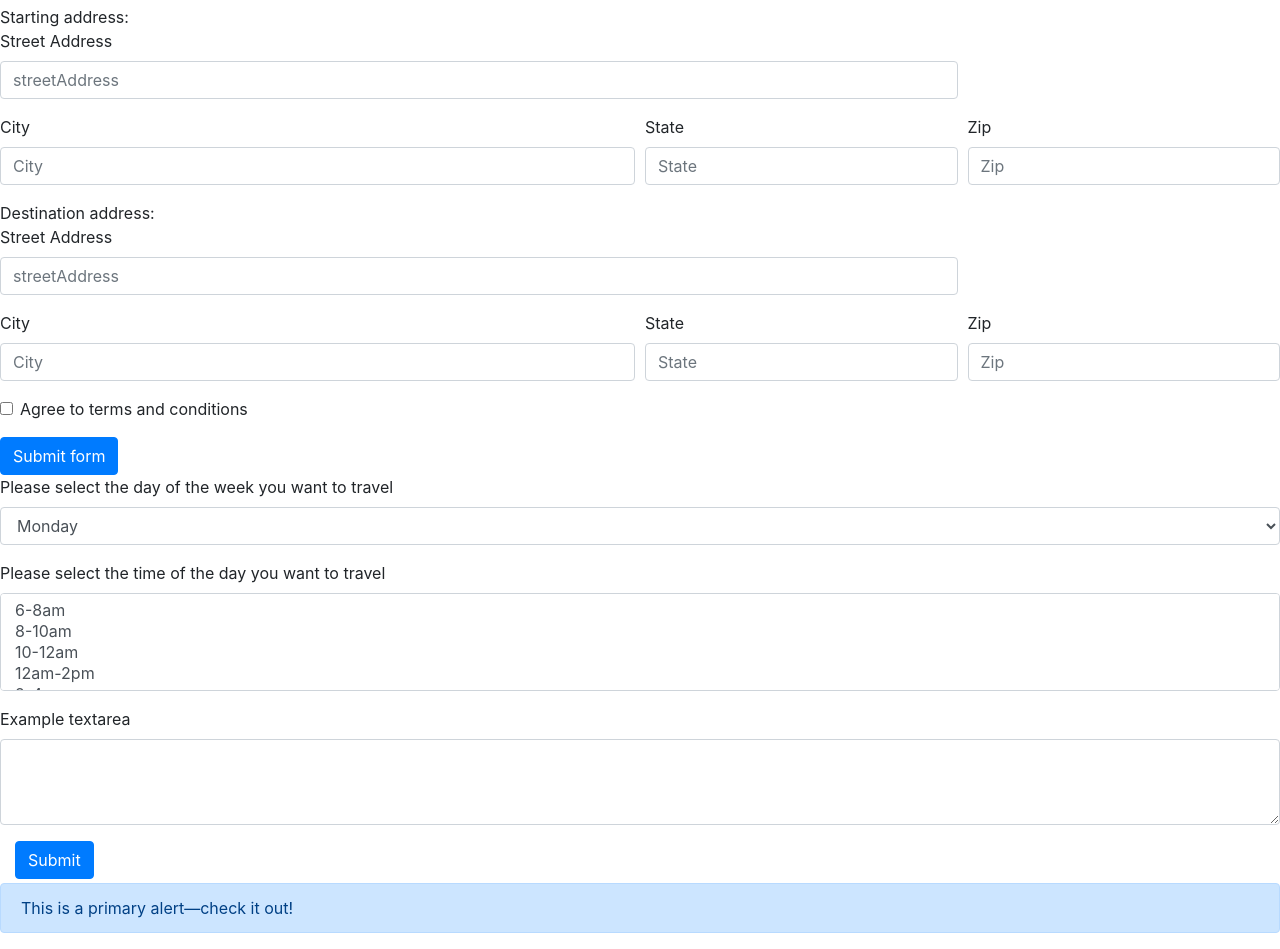
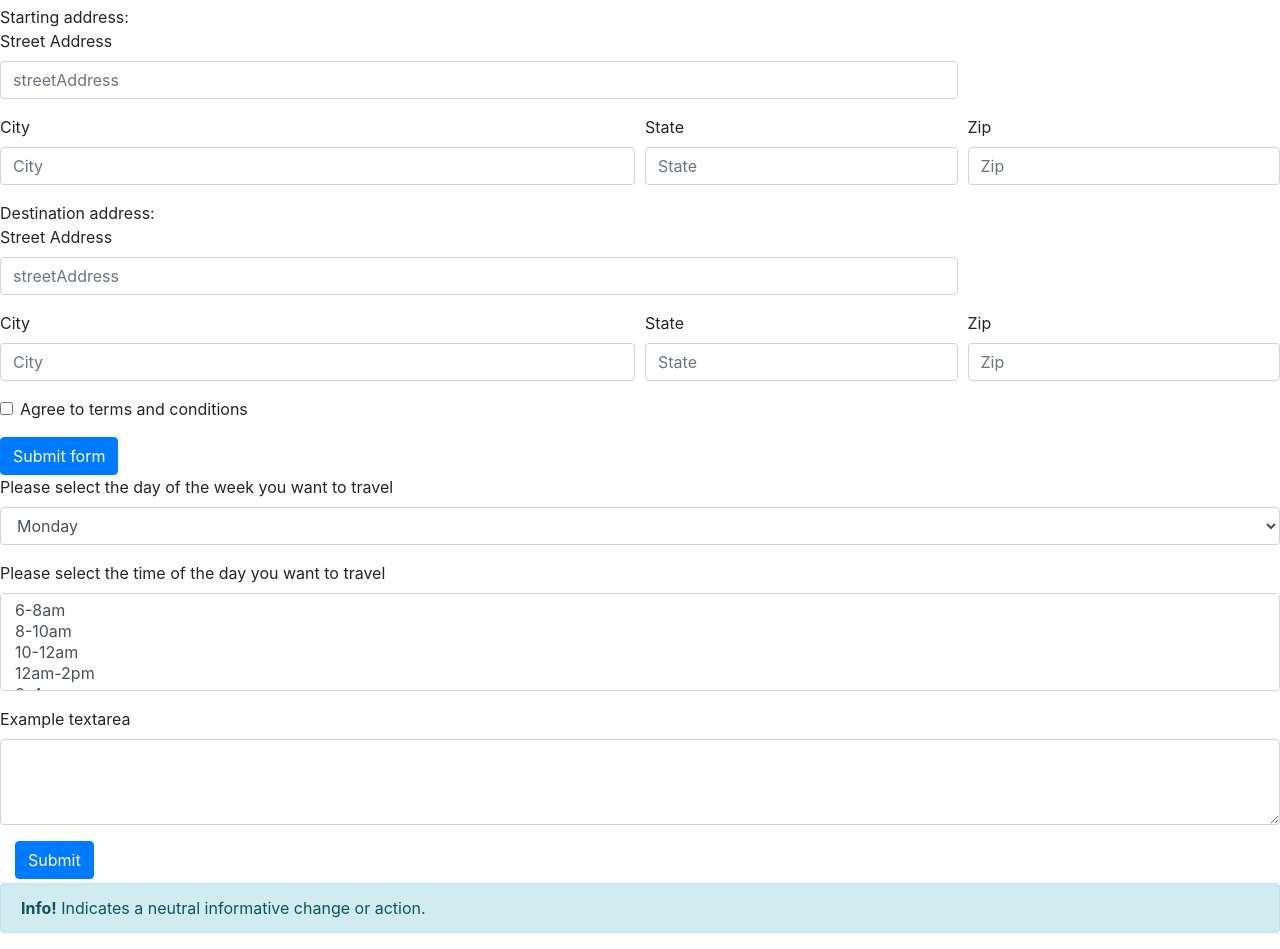
Before and after one commit to comp680team4/project, a plain HTML site: page index.html in a window 1280 px wide. Shown: the part 51-1000 px from the top of the page. Drawn offline with nearby package versions, Linux system fonts and the light colour scheme.

Commit message:
Update index.html

```diff
--- a/index.html
+++ b/index.html
@@ -125,8 +125,8 @@
       <div class="col-auto my-1">
       <button type="submit" class="btn btn-primary">Submit</button>
     </div>
-<div class="alert alert-primary" role="alert">
-  This is a primary alert—check it out!
+<div class="alert alert-info">
+  <strong>Info!</strong> Indicates a neutral informative change or action.
 </div>
 
 </form>
```
